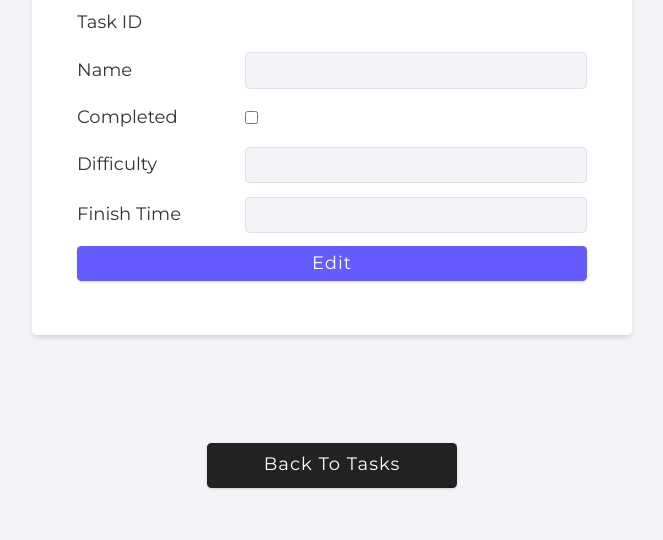
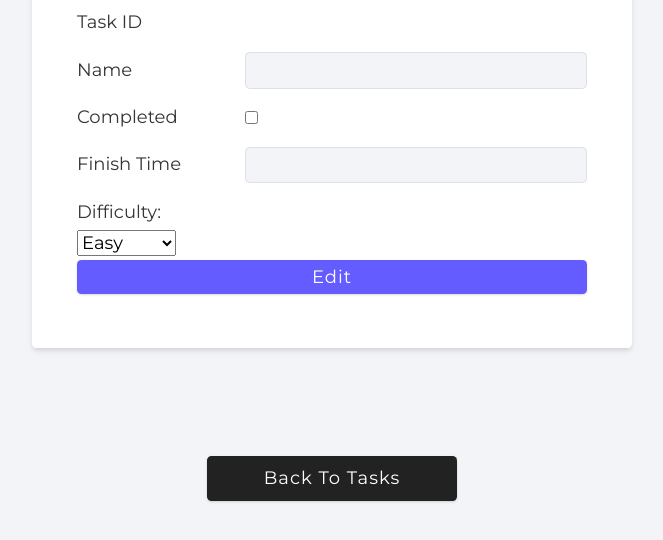
Before and after one commit to Justin-Jingcheng-Peng/Leetcoder, a website: page public/task.html in a window 1280 px wide. Shown: the part 198-738 px from the top of the page, without its empty margins (308-971 px from the left). Drawn offline with nearby package versions, Linux system fonts and the light colour scheme; no server answers.

Commit message:
input time is buggy

```diff
--- a/public/task.html
+++ b/public/task.html
@@ -32,14 +32,20 @@
           <input type="checkbox" name="completed" class="task-edit-completed" />
         </div>
 
+
+
         <div class="form-control">
-          <label for="Difficulty">Difficulty</label>
-          <input type="text" name="Difficulty" class="task-edit-difficulty" />
+          <label for="Finish Time (mins)">Finish Time</label>
+          <input type="text" name="Finish Time" class="task-edit-finish_time" />
         </div>
 
-        <div class="form-control">
-          <label for="Finish Time">Finish Time</label>
-          <input type="text" name="Finish Time" class="task-edit-finish_time" />
+        <div>
+          <label for="Difficulty">Difficulty:</label>
+          <select name="Difficulty" class="task-edit-difficulty">
+          <option value="Easy">Easy</option>
+          <option value="Medium">Medium</option>
+          <option value="Hard">Hard</option>
+          </select>
         </div>
 
 
```
Also changed, not shown: public/browser-app.js (+7 -2 lines), public/index.html (+20 -0 lines).
